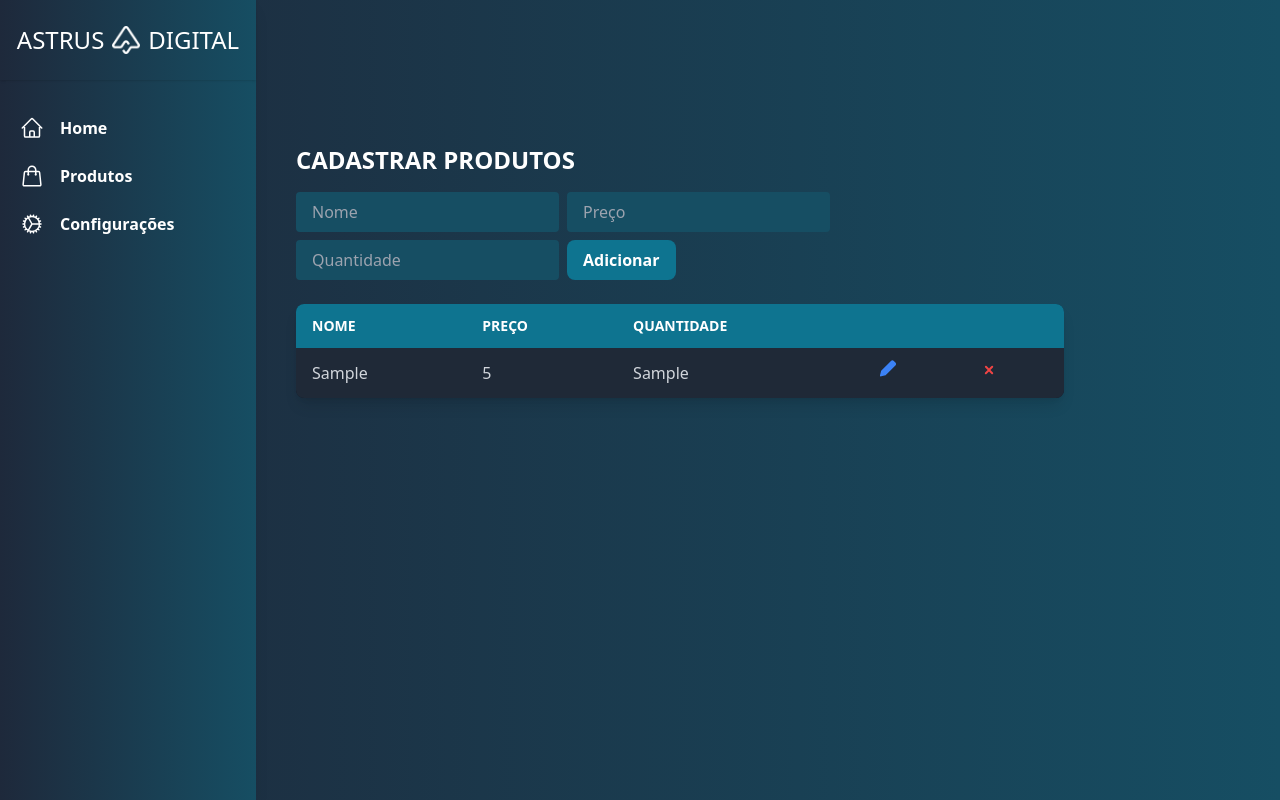
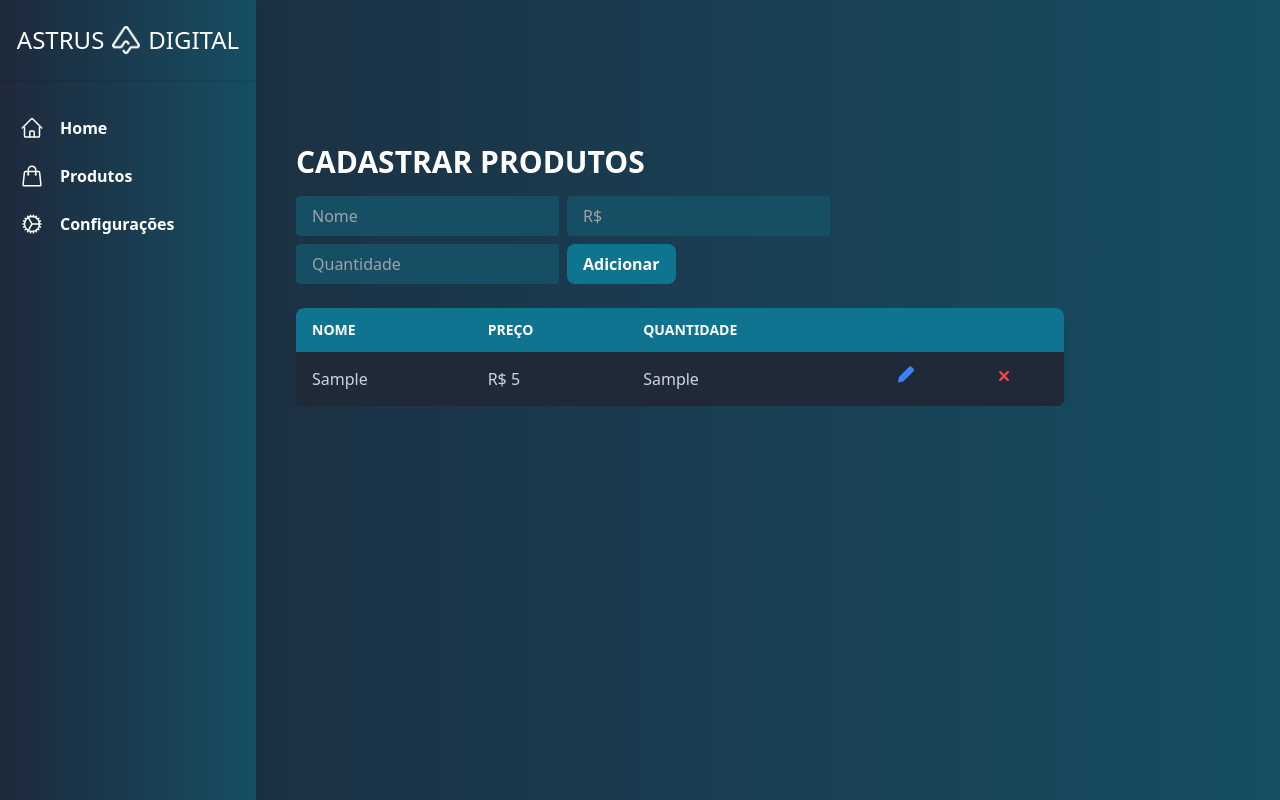
Before and after one commit to guilherme-antunes/Crud-Zeus-master, a Next.js app: page /products in a window 1280 px wide. Both pictures are taken after typing "Sample", "5", "Sample" into the empty fields and a click on the button "Adicionar". Built offline with nearby package versions, Linux system fonts and the light colour scheme.

Commit message:
Finalizado o crud

```diff
--- a/src/app/layout.tsx
+++ b/src/app/layout.tsx
@@ -17,7 +17,7 @@ export default function RootLayout({
         <body className="bg-gradient-to-l from-cyan-900  to-slate-800">
           <div className="flex">
             <Sidebar />
-              <main className="flex-1 ml-20 py-10 lg:p-20">
+              <main className="flex-1 ml-20 py-10 lg:p-20 min-h-screen">
                 {children}
               </main>
           </div>
--- a/src/app/products/page.tsx
+++ b/src/app/products/page.tsx
@@ -48,22 +48,24 @@ export default function Home() {
   };
 
   return (
-    <div className="flex items-center justify-center mt-16 text-white font-poppins">
-      <div className="w-full max-w-md lg:max-w-3xl p-0 ">
-        <h1 className="lg:text-2xl text-xl font-bold uppercase mb-4">Cadastrar Produtos</h1>
+    <div className="flex items-center justify-center mt-16 text-white font-poppins overflow-x-hidden">
+      <div className="w-full max-w-lg lg:max-w-3xl p-0 ">
+        <h1 className="lg:text-3xl text-xl font-bold uppercase mb-4 flex ">Cadastrar Produtos</h1>
         <div className="mb-4 ">
           <input
             type="text"
             placeholder="Nome"
             value={form.name}
             onChange={(e) => setForm({ ...form, name: e.target.value })}
+            required
             className="bg-cyan-900 text-white py-2 px-2 lg:px-4 rounded mr-2 mb-2 text-sm lg:text-base"
           />
           <input
             type="number"
-            placeholder="Preço"
+            placeholder="R$"
             value={form.price}
             onChange={(e) => setForm({ ...form, price: e.target.value })}
+            required
             className="bg-cyan-900 text-white py-2 px-2 lg:px-4 rounded mr-2 mb-2 text-sm lg:text-base"
           />
           <input
@@ -71,13 +73,14 @@ export default function Home() {
             placeholder="Quantidade"
             value={form.quantity}
             onChange={(e) => setForm({ ...form, quantity: e.target.value })}
+            required
             className="bg-cyan-900 text-white py-2 px-2 lg:px-4 rounded mr-2 mb-2 text-sm lg:text-base"
           />
           <button
             onClick={handleSave}
             className="bg-cyan-700 hover:bg-cyan-600 text-white font-semibold py-2 px-4 rounded-lg text-sm lg:text-base"
           >
-            {dataEdit ? "Salvar Alterações" : "Adicionar"}
+            {dataEdit ? "Salvar alterações" : "Adicionar"}
           </button>
         </div>
 
@@ -101,9 +104,9 @@ export default function Home() {
             <tbody className="text-gray-300">
               {data.map((item, index) => (
                 <tr key={index} className="bg-gray-800 hover:bg-gray-700">
-                  <td className="py-3 px-4 truncate">{item.name}</td>
-                  <td className="py-3 px-4 truncate">{item.price}</td>
-                  <td className="py-3 px-4 truncate">{item.quantity}</td>
+                  <td className="py-3 px-4 truncate text-xs lg:text-base">{item.name}</td>
+                  <td className="py-3 px-4 truncate text-xs lg:text-base"><p>R$ {item.price}</p></td>
+                  <td className="py-3 px-4 truncate text-xs lg:text-base">{item.quantity}</td>
                   <td className="py-3 px-4">
                     <button
                       className="text-blue-500 hover:text-blue-400"
@@ -119,14 +122,14 @@ export default function Home() {
                       </svg>
                     </button>
                   </td>
-                  <td className="py-3 px-4">
+                  <td className="py-3 px-2">
                     <button
                       className="text-red-500 hover:text-red-400"
                       onClick={() => handleRemove(index)}
                     >
                       <svg
                         xmlns="http://www.w3.org/2000/svg"
-                        className="h-5 w-5"
+                        className="h-5 w-5 lg:h-6 lg:w-6"
                         viewBox="0 0 20 20"
                         fill="currentColor"
                       >
--- a/src/components/Sidebar/Sidebar.tsx
+++ b/src/components/Sidebar/Sidebar.tsx
@@ -3,19 +3,37 @@
 import { useState, useEffect } from 'react';
 import Link from 'next/link';
 import { HomeIcon, CogIcon, ShoppingBagIcon } from '@heroicons/react/24/outline';
-import  Image  from 'next/image'
+import Image from 'next/image';
 import logo from '../../assets/logo.png';
 
 const Sidebar = () => {
-  const [isOpen, setIsOpen] = useState(false);
+  const [isOpen, setIsOpen] = useState<boolean>(false);
+
+  useEffect(() => {
+    // Verifica o estado salvo no localStorage
+    const storedIsOpen = localStorage.getItem('sidebarIsOpen');
+    if (storedIsOpen !== null) {
+      setIsOpen(JSON.parse(storedIsOpen));
+    }
+  }, []);
+
+  const handleMouseEnter = () => {
+    setIsOpen(true);
+    localStorage.setItem('sidebarIsOpen', JSON.stringify(true));
+  };
+
+  const handleMouseLeave = () => {
+    setIsOpen(false);
+    localStorage.setItem('sidebarIsOpen', JSON.stringify(false));
+  };
 
   return (
     <div
       className={`sidebar fixed top-0 left-0 h-full bg-gradient-to-l from-cyan-900 to-slate-800 shadow-lg transition-all duration-400 ${
         isOpen ? 'w-52 lg:w-64' : 'w-16'
       }`}
-      onMouseEnter={() => setIsOpen(true)}
-      onMouseLeave={() => setIsOpen(false)}
+      onMouseEnter={handleMouseEnter}
+      onMouseLeave={handleMouseLeave}
     >
       <div className="flex flex-col items-center h-full">
         <div className="flex items-center justify-center h-20 w-full shadow">
@@ -23,7 +41,7 @@ const Sidebar = () => {
           <Image
             src={logo}
             alt="Logo"
-            className='h-5 w-5 lg:h-7 lg:w-7'
+            className="h-5 w-5 lg:h-7 lg:w-7"
           />
           <span className="text-white text-lg lg:text-2xl ml-2">{isOpen ? 'DIGITAL' : ''}</span>
         </div>
```
